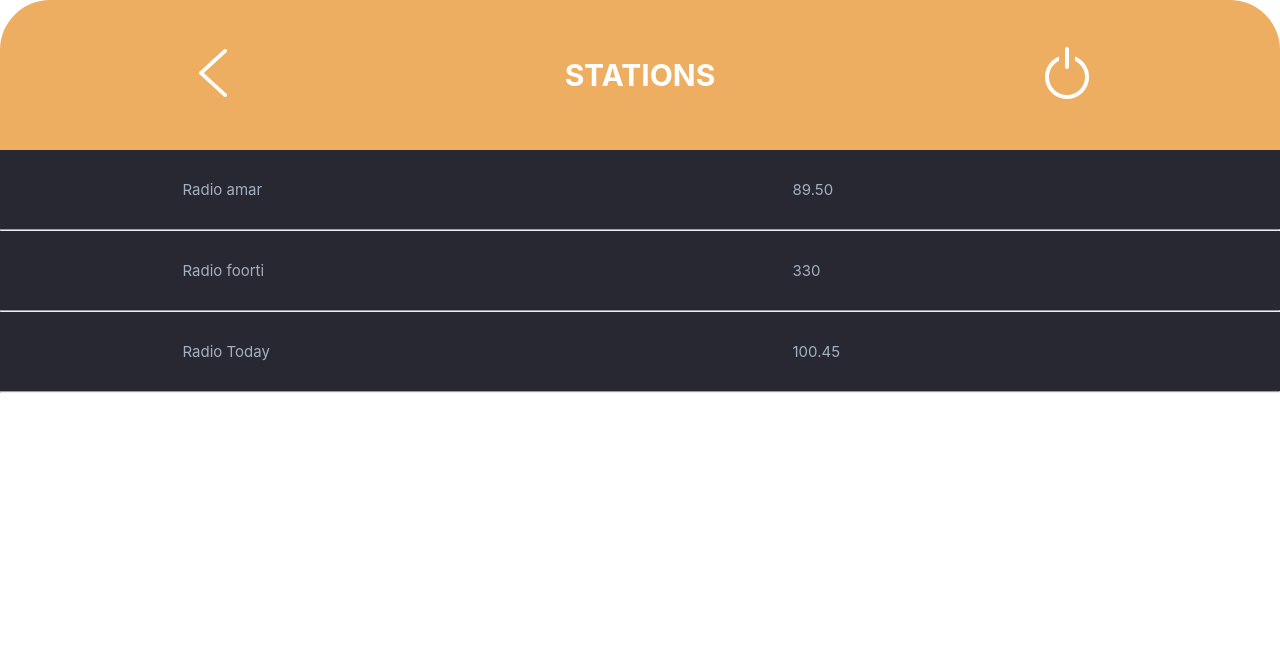
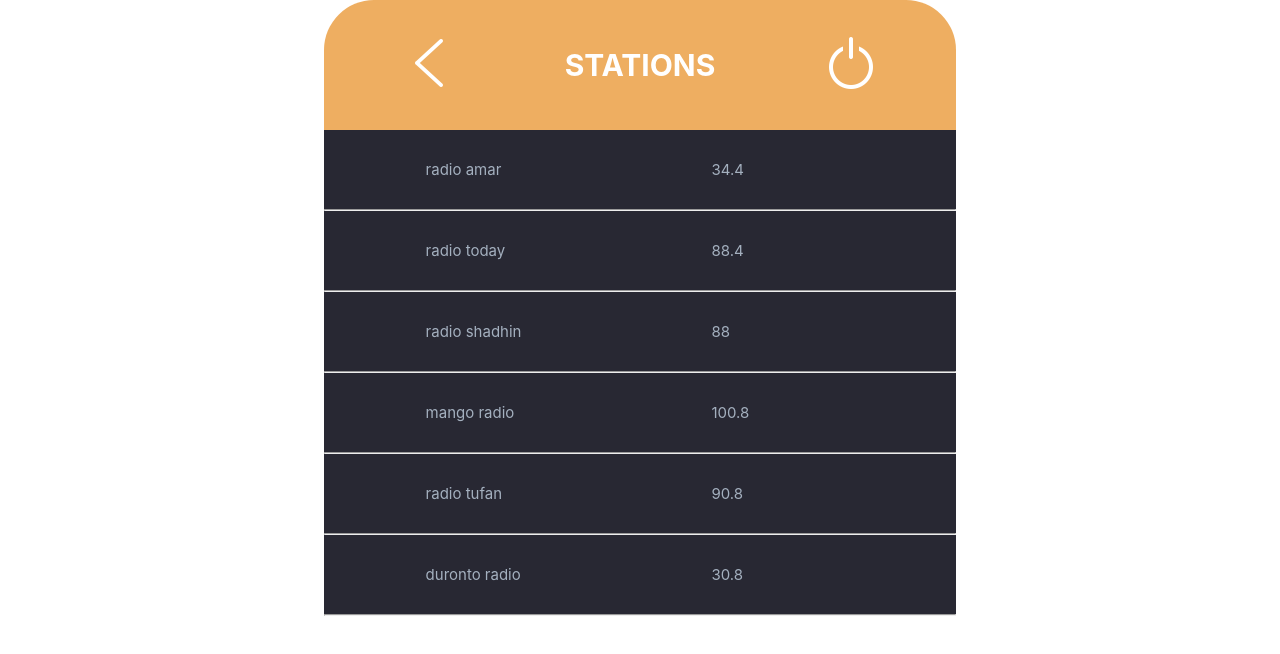
Before and after one commit to HabibulHH/ciradio, a React (Create React App) app: page / in a window 1280 px wide. Shown: the top 654 px of the page. Built offline with nearby package versions, Linux system fonts and the light colour scheme.

Commit message:
Typescript code refactored

```diff
--- a/src/App.css
+++ b/src/App.css
@@ -6,6 +6,7 @@
 
 .container {
   display: grid;
+  justify-content: center;
 }
 
 .header{
@@ -14,7 +15,7 @@
   display: grid;
   background-color: #EEAE61;
   grid-template-columns: 1fr 1fr 1fr;
-  grid-template-rows: 150px 1fr;
+  grid-template-rows: 130px 1fr;
   justify-content: center;
   align-items: center;
 }
--- /dev/null
+++ b/src/Models/Radio.ts
@@ -0,0 +1,12 @@
+class Radio {
+    constructor(name:string,frequency:string,logo:string){
+      this.Name = name;
+      this.Logo = logo;
+      this.Frequency = frequency;
+    }
+    Name:string;
+    Frequency:string;
+    Logo:string ;
+  }
+
+  export default Radio;
--- a/src/components/radioItem.tsx
+++ /dev/null
@@ -1,55 +0,0 @@
-import {
-    Accordion,
-    AccordionItem,
-    AccordionItemHeading,
-    AccordionItemButton,
-    AccordionItemPanel,
-} from 'react-accessible-accordion';
-import RadioItemDetails from './details';
-export default function RadioItem() {
-    return (
-        <Accordion allowMultipleExpanded ={false}>
-            <AccordionItem>
-            <AccordionItemPanel>
-                <RadioItemDetails/>
-              </AccordionItemPanel>
-                <AccordionItemHeading>
-                    <AccordionItemButton>
-                    <div className="station-item ">
-                  <div className='station-name'>Radio amar</div>
-                  <div className='station-number'>89.50</div>
-                </div>
-                    </AccordionItemButton>
-                </AccordionItemHeading>
-            </AccordionItem>
-            <hr />
-            <AccordionItem>
-            <AccordionItemPanel>
-                <RadioItemDetails/>
-              </AccordionItemPanel>
-                <AccordionItemHeading>
-                    <AccordionItemButton>
-                    <div className="station-item">
-                  <div className='station-name'>Radio foorti</div>
-                  <div className='station-number'>330</div>
-                </div>
-                    </AccordionItemButton>
-                </AccordionItemHeading>
-            </AccordionItem>
-            <hr />
-            <AccordionItem>
-            <AccordionItemPanel>
-                <RadioItemDetails/>
-              </AccordionItemPanel>
-                <AccordionItemHeading>
-                    <AccordionItemButton>
-                    <div className="station-item">
-                  <div className='station-name'>Radio Today</div>
-                  <div className='station-number'>100.45</div>
-                </div>
-                    </AccordionItemButton>
-                </AccordionItemHeading>
-            </AccordionItem>
-        </Accordion>
-    );
-}
--- /dev/null
+++ b/src/components/radioItemList.tsx
@@ -0,0 +1,42 @@
+import {
+    Accordion,
+    AccordionItem,
+    AccordionItemHeading,
+    AccordionItemButton,
+    AccordionItemPanel,
+} from 'react-accessible-accordion';
+import Radio from '../Models/Radio';
+import RadioItemDetails from './details';
+interface Props{
+  radioList: Array <Radio>;
+}
+
+ export default function RadioItem({ radioList }: Props) {
+    return (
+        <Accordion allowMultipleExpanded ={false}>
+          { radioList.map((item)=>{
+             return(
+               <>
+                  <AccordionItem>
+                  <AccordionItemPanel>
+                      <RadioItemDetails/>
+                    </AccordionItemPanel>
+                      <AccordionItemHeading>
+                          <AccordionItemButton>
+                          <div className="station-item ">
+                            <div className='station-name'>{item.Name}</div>
+                            <div className='station-number'>{item.Frequency}</div>
+                          </div>
+                          </AccordionItemButton>
+                      </AccordionItemHeading>
+                  </AccordionItem>
+              <hr/>
+              </>
+             )
+
+
+           })}
+
+        </Accordion>
+    );
+}
--- a/src/components/radioList.tsx
+++ b/src/components/radioList.tsx
@@ -1,13 +1,39 @@
 
 import '../App.css';
-import RadioItem from './radioItem';
+import Radio from '../Models/Radio';
+import RadioItem from './radioItemList';
 
 function RadioList() {
+    const data = [
+      new Radio(
+      'radio amar',
+      '34.4',
+      '/radio.png'),
+      new Radio(
+      'radio today',
+      '88.4',
+      '/radio.png'
+    ),new Radio(
+      'radio shadhin',
+      '88',
+      '/radio.png'
+    ), new Radio(
+      'mango radio',
+      '100.8',
+      '/radio.png'
+    ),  new Radio(
+      'radio tufan',
+      '90.8',
+      '/radio.png'
+    ),new Radio(
+      'duronto radio',
+      '30.8',
+      '/radio.png'
+    )];
 
   return (
      <div className="station-container">
-       <RadioItem/>
-       <hr />
+       <RadioItem radioList = {data} />
      </div>
   );
 }
```
Also changed, not shown: 2 other files (tests, documents, lock files or other folders).
